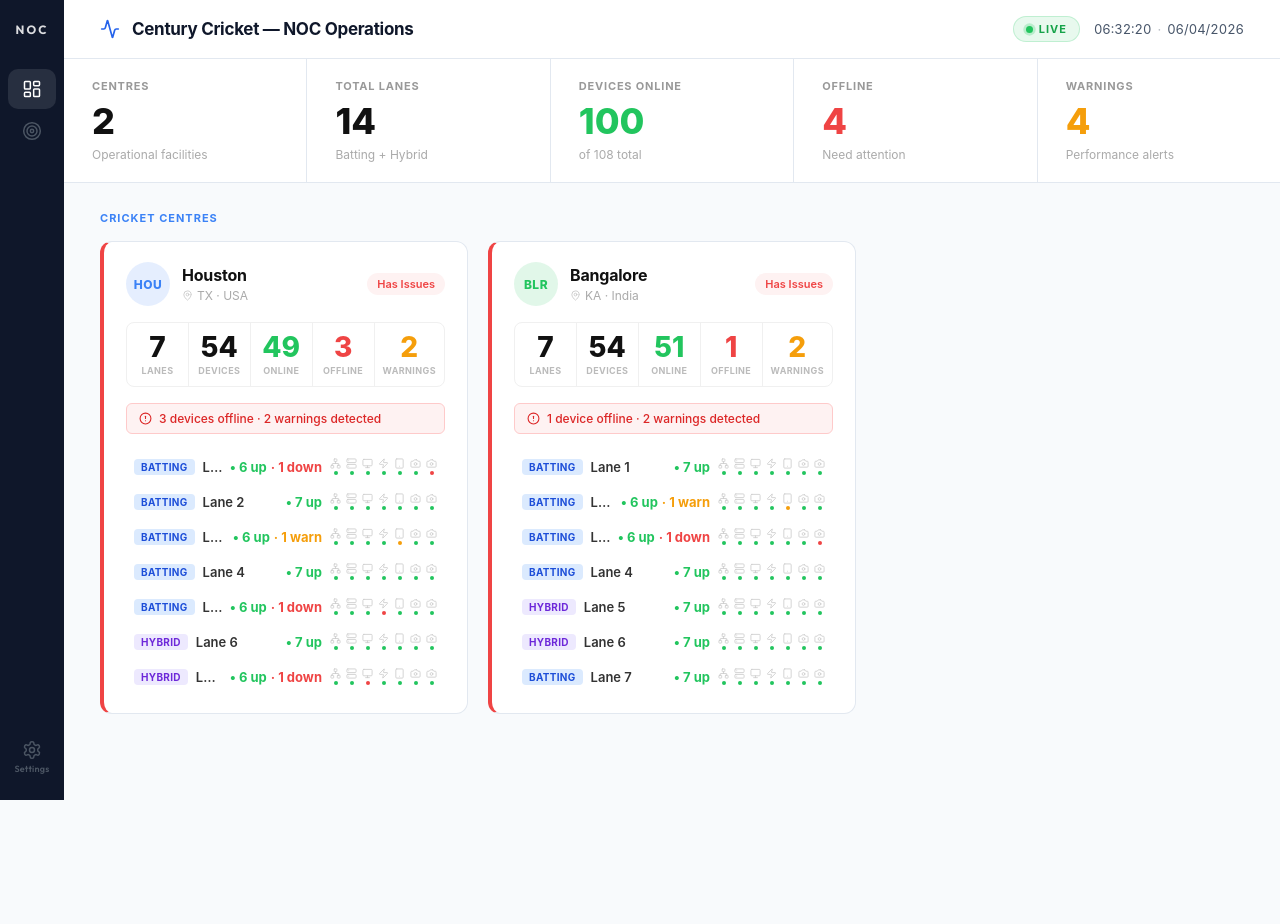
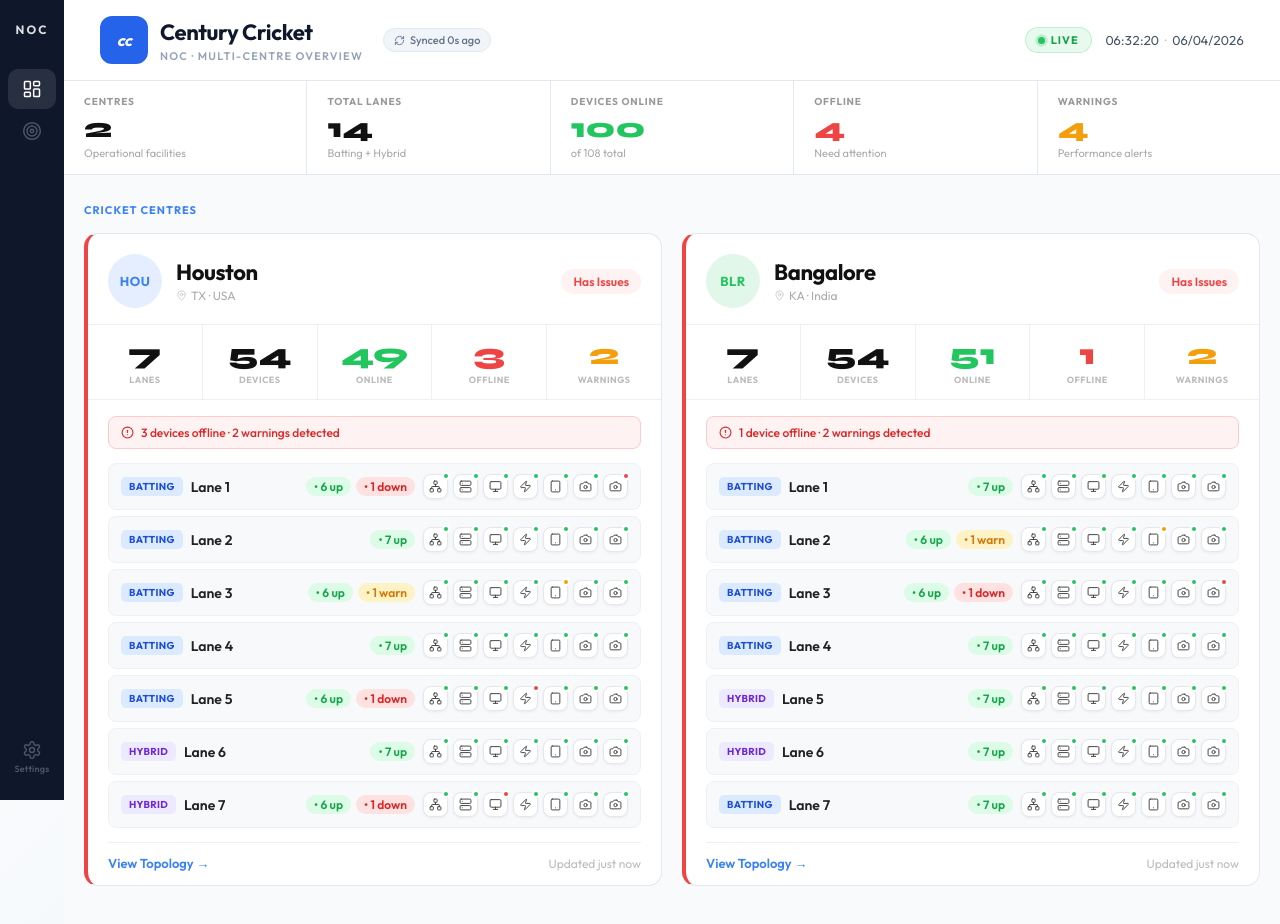
Before and after one commit to manoj-s-sb/pitch-validation, a React (Vite) app: page /noc in a window 1280 px wide. Before the commit the page ends 800 px from the top, so only its background shows below. Built offline with nearby package versions, Linux system fonts and the light colour scheme.

Commit message:
new ui for the noc

```diff
--- a/index.html
+++ b/index.html
@@ -3,11 +3,11 @@
   <head>
     <meta charset="UTF-8" />
     <meta name="viewport" content="width=device-width, initial-scale=1.0" />
-    <title>Pitching Validation</title>
+    <title>Century Cricket</title>
     <link rel="preconnect" href="https://fonts.googleapis.com" />
     <link rel="preconnect" href="https://fonts.gstatic.com" crossorigin />
     <link
-      href="https://fonts.googleapis.com/css2?family=Outfit:wght@300;400;500;600;700&display=swap"
+      href="https://fonts.googleapis.com/css2?family=Outfit:wght@300;400;500;600;700&family=Syne:wght@700;800&display=swap"
       rel="stylesheet"
     />
   </head>
--- a/src/components/NOCHeader.jsx
+++ b/src/components/NOCHeader.jsx
@@ -1,11 +1,31 @@
-import { useState, useEffect } from 'react';
+import { useState, useEffect, useRef } from 'react';
 import { useNavigate } from 'react-router-dom';
-import { ArrowLeft } from 'lucide-react';
+import { ArrowLeft, RefreshCw } from 'lucide-react';
 import '../pages/noc/noc.css';
 
-export default function NOCHeader({ title, subtitle, icon: Icon, backPath, showTime = false }) {
+function useSyncAgo() {
+  const syncedAt = useRef(new Date());
+  const [label, setLabel] = useState('just now');
+
+  useEffect(() => {
+    const tick = () => {
+      const secs = Math.floor((Date.now() - syncedAt.current) / 1000);
+      if (secs < 60)       setLabel(`${secs}s ago`);
+      else if (secs < 3600) setLabel(`${Math.floor(secs / 60)} min ago`);
+      else                   setLabel(`${Math.floor(secs / 3600)} hr ago`);
+    };
+    tick();
+    const t = setInterval(tick, 10000);
+    return () => clearInterval(t);
+  }, []);
+
+  return label;
+}
+
+export default function NOCHeader({ title, subtitle, subtitleUppercase = false, logo, icon: Icon, backPath, showTime = false, showSync = false }) {
   const navigate = useNavigate();
   const [now, setNow] = useState(new Date());
+  const syncLabel = useSyncAgo();
 
   useEffect(() => {
     if (!showTime) return;
@@ -24,11 +44,22 @@
             <ArrowLeft size={16} />
           </button>
         )}
+        {logo}
         {Icon && <Icon size={20} className="noc-topbar-icon" />}
         <div>
           <div className="noc-topbar-title">{title}</div>
-          {subtitle && <div className="noc-topbar-sub">{subtitle}</div>}
+          {subtitle && (
+            <div className={`noc-topbar-sub${subtitleUppercase ? ' noc-topbar-sub-upper' : ''}`}>
+              {subtitle}
+            </div>
+          )}
         </div>
+        {showSync && (
+          <div className="noc-sync-badge">
+            <RefreshCw size={11} />
+            Synced {syncLabel}
+          </div>
+        )}
       </div>
 
       {showTime && (
--- a/src/pages/noc/components/CentreCard.css
+++ b/src/pages/noc/components/CentreCard.css
@@ -2,13 +2,15 @@
   background: #fff;
   border: 1px solid #e2e8f0;
   border-left: 4px solid #e2e8f0;
-  border-radius: 12px;
-  padding: 20px 22px;
+  border-radius: 14px;
+  padding: 20px 20px 0;
+  font-family: 'Outfit', sans-serif;
   display: flex;
   flex-direction: column;
-  gap: 16px;
+  gap: 0;
   transition: box-shadow 0.2s;
   cursor: pointer;
+  overflow: hidden;
 }
 .cc-card:hover {
   box-shadow: 0 4px 24px rgba(0, 0, 0, 0.09);
@@ -18,16 +20,17 @@
 .cc-header {
   display: flex;
   align-items: center;
-  gap: 12px;
+  gap: 14px;
+  padding-bottom: 16px;
 }
 .cc-avatar {
-  width: 44px;
-  height: 44px;
+  width: 54px;
+  height: 54px;
   border-radius: 50%;
   display: flex;
   align-items: center;
   justify-content: center;
-  font-size: 12px;
+  font-size: 13px;
   font-weight: 800;
   flex-shrink: 0;
   letter-spacing: 0.5px;
@@ -37,11 +40,11 @@
   min-width: 0;
 }
 .cc-name {
-  font-size: 16px;
-  font-weight: 700;
+  font-size: 22px;
+  font-weight: 800;
   color: #111;
-  letter-spacing: -0.2px;
-  line-height: 1.3;
+  letter-spacing: -0.4px;
+  line-height: 1.2;
 }
 .cc-location {
   display: flex;
@@ -49,16 +52,16 @@
   gap: 4px;
   font-size: 12px;
   color: #aaa;
-  margin-top: 2px;
+  margin-top: 3px;
 }
 .cc-location svg {
   color: #ccc;
   flex-shrink: 0;
 }
 .cc-status-badge {
-  font-size: 11px;
+  font-size: 12px;
   font-weight: 600;
-  padding: 4px 10px;
+  padding: 5px 12px;
   border-radius: 20px;
   white-space: nowrap;
   flex-shrink: 0;
@@ -67,13 +70,13 @@
 /* ── Stats row ── */
 .cc-stats {
   display: flex;
-  border: 1px solid #f0f0f0;
-  border-radius: 8px;
-  overflow: hidden;
+  border-top: 1px solid #f0f0f0;
+  border-bottom: 1px solid #f0f0f0;
+  margin: 0 -20px;
 }
 .cc-stat {
   flex: 1;
-  padding: 10px 8px;
+  padding: 14px 10px;
   text-align: center;
   border-right: 1px solid #f0f0f0;
 }
@@ -81,18 +84,19 @@
   border-right: none;
 }
 .cc-stat-val {
-  font-size: 28px;
+  font-size: 30px;
   font-weight: 800;
+  font-family: 'Syne', sans-serif;
   color: #111;
   line-height: 1;
-  margin-bottom: 4px;
+  margin-bottom: 5px;
 }
 .cc-stat-lbl {
   font-size: 9px;
   font-weight: 700;
   color: #bbb;
   text-transform: uppercase;
-  letter-spacing: 0.4px;
+  letter-spacing: 0.5px;
 }
 .cc-val-green  { color: #22c55e; }
 .cc-val-red    { color: #ef4444; }
@@ -108,34 +112,39 @@
   color: #dc2626;
   font-size: 12px;
   font-weight: 500;
-  padding: 7px 12px;
-  border-radius: 6px;
+  padding: 8px 12px;
+  border-radius: 8px;
+  margin: 16px 0 0;
 }
 
 /* ── Lane rows ── */
 .cc-lanes {
   display: flex;
   flex-direction: column;
-  gap: 2px;
+  gap: 6px;
+  padding: 14px 0;
 }
 .cc-lane-row {
   display: flex;
   align-items: center;
   gap: 8px;
-  padding: 8px 8px;
-  border-radius: 6px;
+  padding: 10px 12px;
+  border-radius: 8px;
+  background: #f8f9fb;
+  border: 1px solid #eef0f4;
   cursor: pointer;
-  transition: background 0.12s;
+  transition: background 0.12s, border-color 0.12s;
 }
 .cc-lane-row:hover {
-  background: #f4f6fb;
+  background: #eef1f8;
+  border-color: #dde2ef;
 }
 
 .cc-lane-type {
   font-size: 10px;
   font-weight: 700;
-  padding: 2px 7px;
-  border-radius: 4px;
+  padding: 3px 8px;
+  border-radius: 5px;
   text-transform: uppercase;
   letter-spacing: 0.3px;
   flex-shrink: 0;
@@ -150,9 +159,9 @@
 }
 
 .cc-lane-name {
-  font-size: 13px;
+  font-size: 14px;
   font-weight: 600;
-  color: #333;
+  color: #222;
   flex: 1;
   white-space: nowrap;
   overflow: hidden;
@@ -161,14 +170,33 @@
 .cc-lane-counts {
   display: flex;
   align-items: center;
-  gap: 4px;
-  font-size: 13px;
-  font-weight: 700;
+  gap: 5px;
   flex-shrink: 0;
 }
-.cc-up   { color: #22c55e; }
-.cc-down { color: #ef4444; }
-.cc-warn { color: #f59e0b; }
+.cc-up {
+  font-size: 12px;
+  font-weight: 600;
+  color: #16a34a;
+  background: #dcfce7;
+  padding: 2px 8px;
+  border-radius: 20px;
+}
+.cc-down {
+  font-size: 12px;
+  font-weight: 600;
+  color: #dc2626;
+  background: #fee2e2;
+  padding: 2px 8px;
+  border-radius: 20px;
+}
+.cc-warn {
+  font-size: 12px;
+  font-weight: 600;
+  color: #d97706;
+  background: #fef3c7;
+  padding: 2px 8px;
+  border-radius: 20px;
+}
 
 /* ── Device icons ── */
 .cc-lane-icons {
@@ -178,14 +206,55 @@
   flex-shrink: 0;
 }
 .cc-dev-icon {
+  position: relative;
+  width: 25px;
+  height: 25px;
+  background: #fff;
+  border: 1px solid #e4e7ed;
+  border-radius: 8px;
   display: flex;
-  flex-direction: column;
   align-items: center;
-  gap: 2px;
-  color: #ccc;
+  justify-content: center;
+  color: #444;
+  box-shadow: 0 1px 3px rgba(0, 0, 0, 0.06);
+  flex-shrink: 0;
 }
 .cc-dev-dot {
-  width: 4px;
-  height: 4px;
+  position: absolute;
+  top: -3px;
+  right: -3px;
+  width: 8px;
+  height: 8px;
   border-radius: 50%;
+  border: 2px solid #fff;
 }
+
+/* ── Footer ── */
+.cc-footer {
+  display: flex;
+  justify-content: space-between;
+  align-items: center;
+  padding: 12px 0 14px;
+  border-top: 1px solid #f0f0f0;
+  margin: 0 0;
+}
+.cc-topology-btn {
+  background: none;
+  border: none;
+  cursor: pointer;
+  font-size: 13px;
+  font-weight: 600;
+  color: #3b82f6;
+  padding: 0;
+  font-family: inherit;
+  display: flex;
+  align-items: center;
+  gap: 4px;
+}
+.cc-topology-btn:hover {
+  text-decoration: underline;
+}
+.cc-updated {
+  font-size: 12px;
+  color: #bbb;
+}
--- a/src/pages/noc/components/CentreCard.jsx
+++ b/src/pages/noc/components/CentreCard.jsx
@@ -100,22 +100,22 @@
               className="cc-lane-row"
               onClick={(e) => {
                 e.stopPropagation();
-                navigate(`/noc/${facility.id}/${lane.id}`);
+                navigate(`/noc/${facility.id}`);
               }}
             >
               <span className={`cc-lane-type cc-lane-${lane.type.toLowerCase()}`}>{lane.type}</span>
               <span className="cc-lane-name">{lane.name}</span>
               <div className="cc-lane-counts">
                 {up > 0 && <span className="cc-up">• {up} up</span>}
-                {down > 0 && <span className="cc-down">· {down} down</span>}
-                {warn > 0 && <span className="cc-warn">· {warn} warn</span>}
+                {down > 0 && <span className="cc-down">• {down} down</span>}
+                {warn > 0 && <span className="cc-warn">• {warn} warn</span>}
               </div>
               <div className="cc-lane-icons">
                 {lane.devices.map((d, i) => {
                   const Icon = iconMap[d.icon] || Monitor;
                   return (
                     <div key={i} className="cc-dev-icon" title={d.name}>
-                      <Icon size={11} strokeWidth={1.8} />
+                      <Icon size={13} strokeWidth={1.8} />
                       <span className="cc-dev-dot" style={{ background: statusDot[d.status] }} />
                     </div>
                   );
@@ -125,6 +125,14 @@
           );
         })}
       </div>
+
+      {/* Footer */}
+      <div className="cc-footer">
+        <button className="cc-topology-btn" onClick={(e) => { e.stopPropagation(); }}>
+          View Topology →
+        </button>
+        <span className="cc-updated">Updated just now</span>
+      </div>
     </div>
   );
 }
--- a/src/pages/noc/noc.css
+++ b/src/pages/noc/noc.css
@@ -3,7 +3,7 @@
   padding: 0;
   background: var(--bg);
   min-height: 100vh;
-  font-family: -apple-system, BlinkMacSystemFont, 'Segoe UI', Roboto, sans-serif;
+  font-family: 'Outfit', sans-serif;
 }
 
 /* ─── Top Bar ─── */
@@ -24,15 +24,36 @@
   color: var(--accent);
 }
 .noc-topbar-title {
-  font-size: 17px;
-  font-weight: 700;
+  font-size: 22px;
+  font-weight: 800;
   color: var(--text);
-  letter-spacing: -0.3px;
+  letter-spacing: -0.4px;
 }
 .noc-topbar-sub {
   font-size: 12px;
   color: var(--text-dim);
   margin-top: 2px;
+}
+.noc-topbar-sub-upper {
+  font-size: 11px;
+  font-weight: 600;
+  letter-spacing: 1.2px;
+  text-transform: uppercase;
+  color: #94a3b8;
+  margin-top: 3px;
+}
+.noc-sync-badge {
+  display: inline-flex;
+  align-items: center;
+  gap: 5px;
+  font-size: 11px;
+  font-weight: 500;
+  color: #64748b;
+  background: #f1f5f9;
+  border: 1px solid #e2e8f0;
+  padding: 4px 10px;
+  border-radius: 20px;
+  margin-left: 8px;
 }
 .noc-topbar-right {
   display: flex;
@@ -135,7 +156,6 @@
   display: flex;
   background: #fff;
   border: 1px solid #e2e8f0;
-  border-radius: 10px;
   overflow: hidden;
   margin-bottom: 24px;
 }
@@ -156,8 +176,9 @@
   margin-bottom: 10px;
 }
 .noc-stat-value {
-  font-size: 36px;
+  font-size: 32px;
   font-weight: 800;
+  font-family: 'Syne', sans-serif;
   color: #111;
   line-height: 1;
   margin-bottom: 8px;
@@ -168,20 +189,12 @@
   font-size: 12px;
   color: #aaa;
 }
-.noc-val-green {
-  color: #22c55e;
-}
-.noc-val-red {
-  color: #ef4444;
-}
-.noc-val-orange {
-  color: #f59e0b;
-}
-.noc-val-blue {
-  color: #3b82f6;
-}
+.noc-val-green  { color: #22c55e; }
+.noc-val-red    { color: #ef4444; }
+.noc-val-orange { color: #f59e0b; }
+.noc-val-blue   { color: #3b82f6; }
 .noc-val-total {
-  font-size: 36px;
+  font-size: 22px;
   font-weight: 400;
   color: #ccc;
 }
@@ -237,30 +250,28 @@
 }
 .noc-filter-tabs {
   display: flex;
-  gap: 3px;
-  background: #f3f4f6;
-  border-radius: 8px;
-  padding: 3px;
+  gap: 6px;
 }
 .noc-filter-tab {
-  border: none;
-  background: none;
+  border: 1.5px solid #e2e8f0;
+  background: #fff;
   cursor: pointer;
   font-size: 13px;
   font-weight: 500;
-  color: #666;
-  padding: 5px 14px;
-  border-radius: 6px;
+  color: #555;
+  padding: 6px 18px;
+  border-radius: 10px;
   transition: all 0.15s;
   font-family: inherit;
 }
 .noc-filter-tab.active {
-  background: #fff;
-  color: #111;
+  border-color: #3b82f6;
+  color: #3b82f6;
   font-weight: 600;
-  box-shadow: 0 1px 3px rgba(0, 0, 0, 0.08);
+  background: #dce9ff;
 }
 .noc-filter-tab:hover:not(.active) {
+  border-color: #c0c9d8;
   color: #333;
 }
 
@@ -461,29 +472,30 @@
 }
 .mc-stat-cell {
   flex: 1;
-  padding: 20px 28px;
+  padding: 14px 20px;
   border-right: 1px solid #e2e8f0;
 }
 .mc-stat-cell:last-child {
   border-right: none;
 }
 .mc-stat-label {
-  font-size: 11px;
+  font-size: 10px;
   font-weight: 700;
   color: #999;
   letter-spacing: 0.8px;
   text-transform: uppercase;
-  margin-bottom: 10px;
+  margin-bottom: 6px;
 }
 .mc-stat-value {
-  font-size: 36px;
+  font-size: 28px;
   font-weight: 800;
+  font-family: 'Syne', sans-serif;
   color: #111;
   line-height: 1;
-  margin-bottom: 8px;
+  margin-bottom: 4px;
 }
 .mc-stat-sub {
-  font-size: 12px;
+  font-size: 11px;
   color: #aaa;
 }
 .mc-val-green {
@@ -497,7 +509,7 @@
 }
 
 .mc-body {
-  padding: 28px 36px 40px;
+  padding: 28px 20px 40px;
 }
 .mc-section-label {
   font-size: 11px;
@@ -509,15 +521,8 @@
 }
 .mc-grid {
   display: grid;
-  grid-template-columns: repeat(3, 1fr);
+  grid-template-columns: repeat(auto-fill, minmax(540px, 1fr));
   gap: 20px;
-}
-
-/* ─── Responsive ─── */
-@media (max-width: 1200px) {
-  .mc-grid {
-    grid-template-columns: repeat(2, 1fr);
-  }
 }
 @media (max-width: 1024px) {
   .noc-facility-content {
--- a/src/pages/noc/views/CentreDevicesView.jsx
+++ b/src/pages/noc/views/CentreDevicesView.jsx
@@ -1,4 +1,4 @@
-import { useState, Fragment } from 'react';
+import { useState, useEffect, Fragment } from 'react';
 import { useParams, useNavigate } from 'react-router-dom';
 import { Search, Network, Server, Wifi, Monitor, Tv, Zap, Tablet, Camera } from 'lucide-react';
 import { facilities } from '../data';
@@ -109,6 +109,12 @@
   const facility = facilities.find((f) => f.id === facilityCode);
   const stats = facility ? calcStats(facility) : null;
 
+  useEffect(() => {
+    document.title = facility
+      ? `Century Cricket — ${facility.name} Centre Overview`
+      : 'Century Cricket';
+  }, [facility]);
+
   function matchesFilter(device) {
     if (filter === 'online' && device.status !== 'online') return false;
     if (filter === 'offline' && device.status !== 'offline') return false;
@@ -130,9 +136,6 @@
   return (
     <div className="noc-page">
       <NOCHeader title={facility.name} subtitle={facility.location} backPath="/noc" showTime={false} />
-
-      <div className="noc-facility-content">
-        {/* Stats bar */}
       <div className="noc-stats-bar">
         <div className="noc-stat-cell">
           <div className="noc-stat-label">Total Devices</div>
@@ -165,6 +168,9 @@
           </div>
         </div>
       </div>
+
+      <div className="noc-facility-content">
+        {/* Stats bar */}
 
         {/* Devices table */}
         <div className="noc-devices-section">
--- a/src/pages/noc/views/LaneDetailsView.css
+++ b/src/pages/noc/views/LaneDetailsView.css
@@ -2,7 +2,7 @@
   background-color: #fafafa;
   min-height: 100vh;
   color: #333;
-  font-family: -apple-system, BlinkMacSystemFont, 'Segoe UI', Roboto, Helvetica, Arial, sans-serif;
+  font-family: 'Outfit', sans-serif;
 }
 
 .lane-details-wrapper {
--- a/src/pages/noc/views/LaneDetailsView.jsx
+++ b/src/pages/noc/views/LaneDetailsView.jsx
@@ -1,3 +1,4 @@
+import { useEffect } from 'react';
 import { useParams } from 'react-router-dom';
 import { Server, AlertTriangle, Monitor, Tablet, Camera, Zap } from 'lucide-react';
 import './LaneDetailsView.css';
@@ -9,6 +10,12 @@
 
   const facility = facilities.find((f) => f.id === facilityCode);
   const lane = facility?.lanes.find((l) => l.id.toString() === laneId);
+
+  useEffect(() => {
+    document.title = facility && lane
+      ? `Century Cricket — ${facility.name} / ${lane.name}`
+      : 'Century Cricket';
+  }, [facility, lane]);
 
   return (
     <div className="lane-details-page">
--- a/src/pages/noc/views/MultiCentreView.jsx
+++ b/src/pages/noc/views/MultiCentreView.jsx
@@ -1,4 +1,4 @@
-import { Activity } from 'lucide-react';
+import { useEffect } from 'react';
 import { facilities } from '../data';
 import CentreCard from '../components/CentreCard';
 import NOCHeader from '../../../components/NOCHeader';
@@ -19,9 +19,27 @@
 export default function MultiCentreView() {
   const stats = getGlobalStats(facilities);
 
+  useEffect(() => { document.title = 'Century Cricket — NOC Overview'; }, []);
+
   return (
     <div className="noc-page">
-      <NOCHeader title="Century Cricket — NOC Operations" icon={Activity} showTime={true} />
+      <NOCHeader
+        title="Century Cricket"
+        subtitle="NOC · Multi-Centre Overview"
+        subtitleUppercase={true}
+        logo={
+          <div style={{
+            width: 48, height: 48, borderRadius: 12,
+            background: '#2563eb', display: 'flex',
+            alignItems: 'center', justifyContent: 'center',
+            flexShrink: 0,
+          }}>
+            <span style={{ color: '#fff', fontWeight: 900, fontSize: 16, fontStyle: 'italic', letterSpacing: '-0.5px' }}>cc</span>
+          </div>
+        }
+        showTime={true}
+        showSync={true}
+      />
 
       {/* Global stats bar */}
       <div className="mc-stats-bar">
```
Lines whose indentation alone changed are shown as unchanged.
